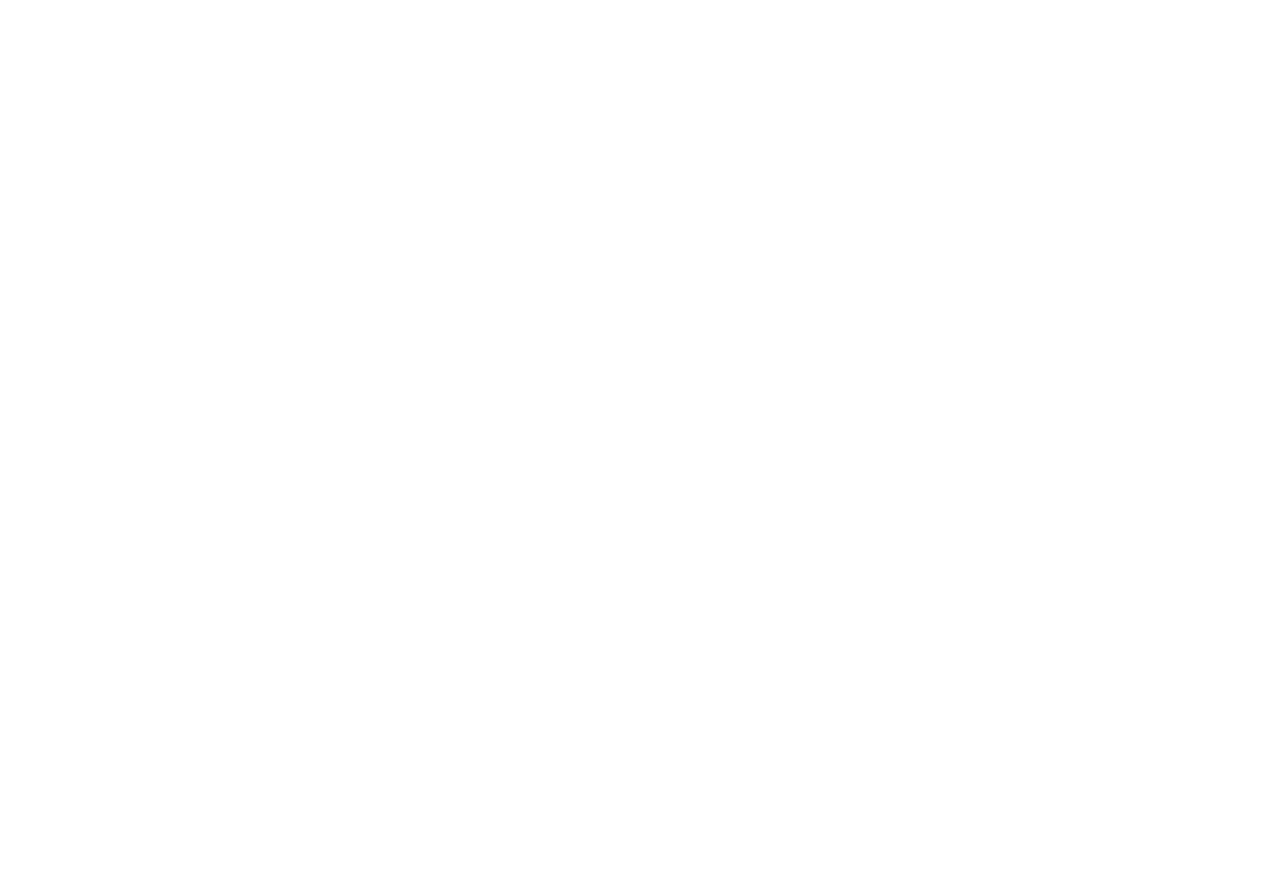
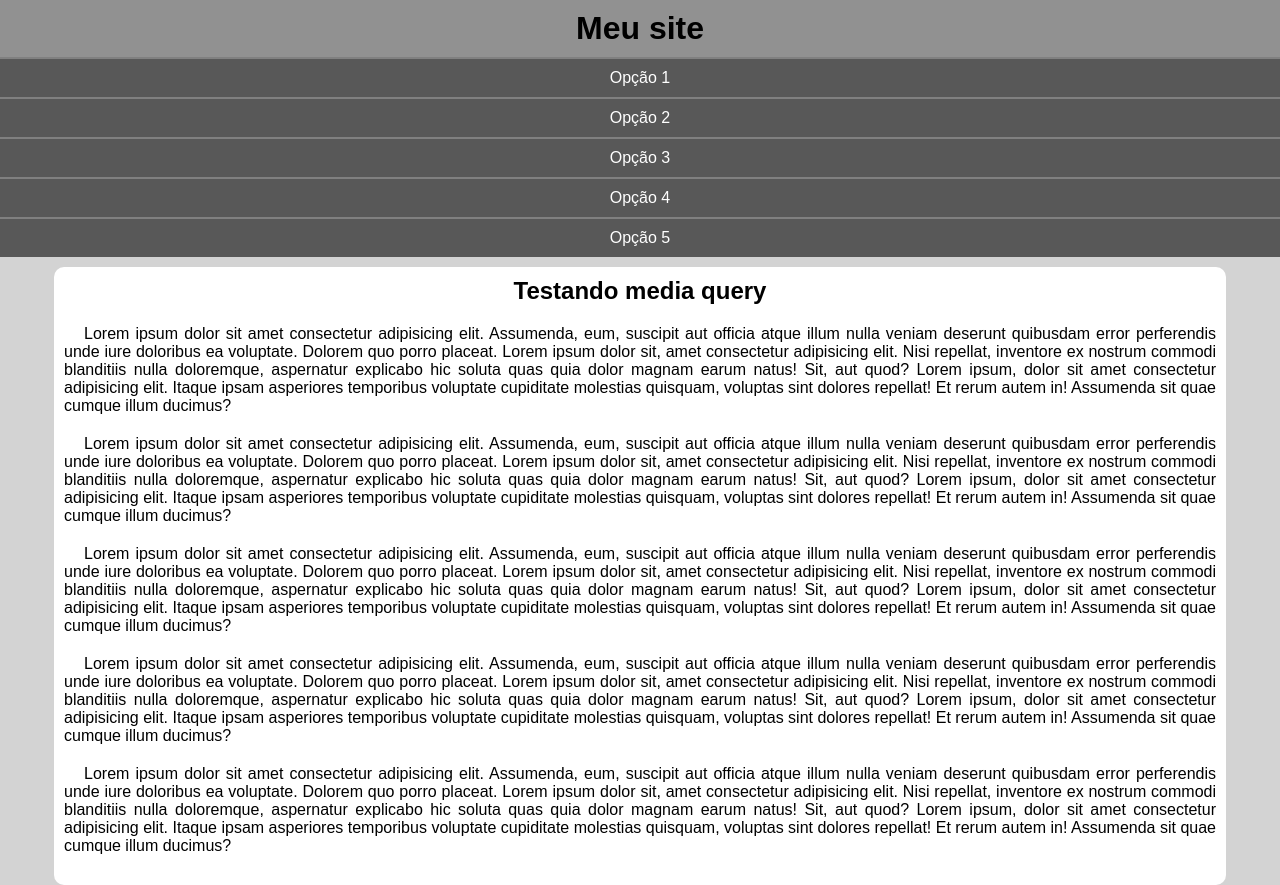
Before and after one commit to Italo61-dev/html-css, a plain HTML site: page exercicios/ex024/mq005/index.html in a window 1280 px wide. Before the commit the page ends 800 px from the top, so only its background shows below. Drawn offline with Linux system fonts and the light colour scheme.

Commit message:
configurando as css

```diff
--- /dev/null
+++ b/exercicios/ex024/mq005/estilos/style.css
@@ -0,0 +1,63 @@
+@charset "UTF-8";
+
+* {
+    margin: 0px;
+    padding: 0px;
+    font-family: Arial, Helvetica, sans-serif;
+}
+
+html, body {
+    background-color: lightgray;
+}
+
+header {
+    background-color: rgb(145, 145, 145);
+}
+
+header > h1 {
+    text-align: center;
+    padding: 10px;
+}
+
+menu {
+    display: block;
+}
+
+menu > ul {
+    list-style-type: none;
+}
+
+menu > ul > li > a {
+    display: block;
+    padding: 10px;
+    text-decoration: none;
+    text-align: center;
+    background-color: rgb(88, 88, 88);
+    color: white;
+    border-top: 2px solid gray;
+}
+
+menu > ul > li > a:hover {
+    background-color: gray;
+}
+
+main {
+    width: 90vw;
+    background-color: white;
+    margin: auto;
+    margin-top: 10px;
+    padding: 10px;
+    border-radius: 10px;
+}
+
+article > h2 {
+    text-align: center;
+    padding-bottom: 20px;
+
+}
+
+article > p {
+    margin-bottom: 20px;
+    text-indent: 20px;
+    text-align: justify;
+}
--- a/exercicios/ex024/mq005/index.html
+++ b/exercicios/ex024/mq005/index.html
@@ -3,9 +3,32 @@
 <head>
     <meta charset="UTF-8">
     <meta name="viewport" content="width=device-width, initial-scale=1.0">
-    <title></title>
+    <link rel="stylesheet" href="estilos/style.css">
+    <link href="https://fonts.googleapis.com/icon?family=Material+Icons" rel="stylesheet">
+    <title>Media query</title>
 </head>
 <body>
-
+   <header>
+    <h1>Meu site</h1>
+    <menu>
+      <ul>
+        <li><a href="#">Opção 1</a></li>
+        <li><a href="#">Opção 2</a></li>
+        <li><a href="#">Opção 3</a></li>
+        <li><a href="#">Opção 4</a></li>
+        <li><a href="#">Opção 5</a></li>
+      </ul>
+    </menu>
+   </header>
+   <main>
+    <article>
+        <h2>Testando media query</h2>
+        <p>Lorem ipsum dolor sit amet consectetur adipisicing elit. Assumenda, eum, suscipit aut officia atque illum nulla veniam deserunt quibusdam error perferendis unde iure doloribus ea voluptate. Dolorem quo porro placeat. Lorem ipsum dolor sit, amet consectetur adipisicing elit. Nisi repellat, inventore ex nostrum commodi blanditiis nulla doloremque, aspernatur explicabo hic soluta quas quia dolor magnam earum natus! Sit, aut quod? Lorem ipsum, dolor sit amet consectetur adipisicing elit. Itaque ipsam asperiores temporibus voluptate cupiditate molestias quisquam, voluptas sint dolores repellat! Et rerum autem in! Assumenda sit quae cumque illum ducimus?</p>
+        <p>Lorem ipsum dolor sit amet consectetur adipisicing elit. Assumenda, eum, suscipit aut officia atque illum nulla veniam deserunt quibusdam error perferendis unde iure doloribus ea voluptate. Dolorem quo porro placeat. Lorem ipsum dolor sit, amet consectetur adipisicing elit. Nisi repellat, inventore ex nostrum commodi blanditiis nulla doloremque, aspernatur explicabo hic soluta quas quia dolor magnam earum natus! Sit, aut quod? Lorem ipsum, dolor sit amet consectetur adipisicing elit. Itaque ipsam asperiores temporibus voluptate cupiditate molestias quisquam, voluptas sint dolores repellat! Et rerum autem in! Assumenda sit quae cumque illum ducimus?</p>
+        <p>Lorem ipsum dolor sit amet consectetur adipisicing elit. Assumenda, eum, suscipit aut officia atque illum nulla veniam deserunt quibusdam error perferendis unde iure doloribus ea voluptate. Dolorem quo porro placeat. Lorem ipsum dolor sit, amet consectetur adipisicing elit. Nisi repellat, inventore ex nostrum commodi blanditiis nulla doloremque, aspernatur explicabo hic soluta quas quia dolor magnam earum natus! Sit, aut quod? Lorem ipsum, dolor sit amet consectetur adipisicing elit. Itaque ipsam asperiores temporibus voluptate cupiditate molestias quisquam, voluptas sint dolores repellat! Et rerum autem in! Assumenda sit quae cumque illum ducimus?</p>
+        <p>Lorem ipsum dolor sit amet consectetur adipisicing elit. Assumenda, eum, suscipit aut officia atque illum nulla veniam deserunt quibusdam error perferendis unde iure doloribus ea voluptate. Dolorem quo porro placeat. Lorem ipsum dolor sit, amet consectetur adipisicing elit. Nisi repellat, inventore ex nostrum commodi blanditiis nulla doloremque, aspernatur explicabo hic soluta quas quia dolor magnam earum natus! Sit, aut quod? Lorem ipsum, dolor sit amet consectetur adipisicing elit. Itaque ipsam asperiores temporibus voluptate cupiditate molestias quisquam, voluptas sint dolores repellat! Et rerum autem in! Assumenda sit quae cumque illum ducimus?</p>
+        <p>Lorem ipsum dolor sit amet consectetur adipisicing elit. Assumenda, eum, suscipit aut officia atque illum nulla veniam deserunt quibusdam error perferendis unde iure doloribus ea voluptate. Dolorem quo porro placeat. Lorem ipsum dolor sit, amet consectetur adipisicing elit. Nisi repellat, inventore ex nostrum commodi blanditiis nulla doloremque, aspernatur explicabo hic soluta quas quia dolor magnam earum natus! Sit, aut quod? Lorem ipsum, dolor sit amet consectetur adipisicing elit. Itaque ipsam asperiores temporibus voluptate cupiditate molestias quisquam, voluptas sint dolores repellat! Et rerum autem in! Assumenda sit quae cumque illum ducimus?</p>
+    </article>
+   </main>
 </body>
 </html>
```
